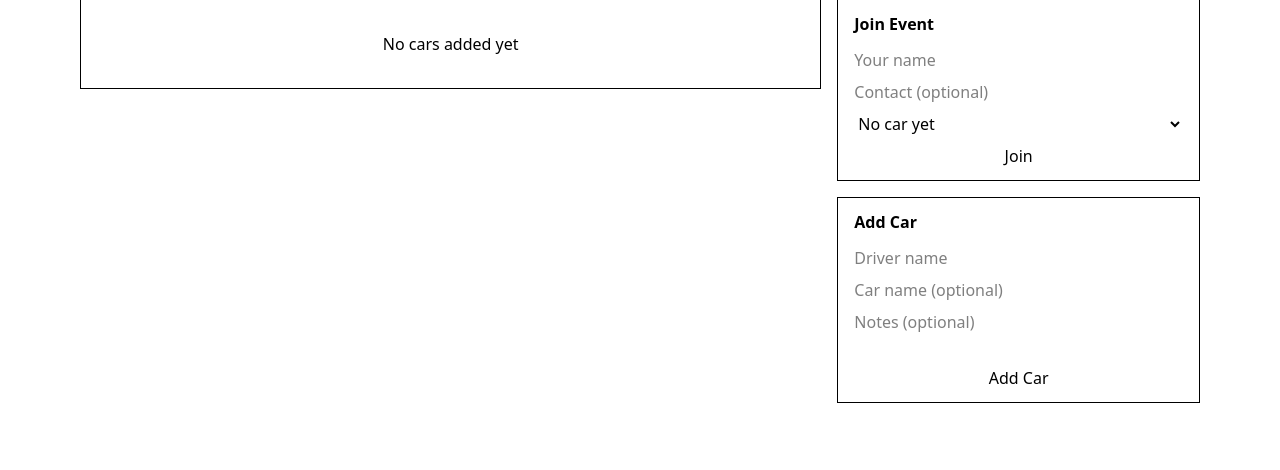
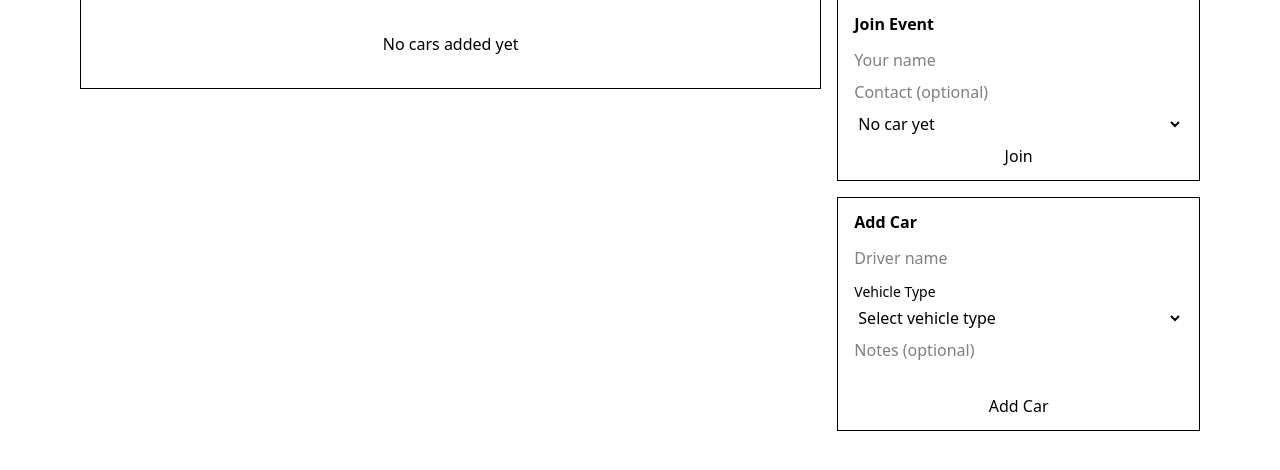
Before and after one commit to zorexsalvo/karpool, a Django app: template templates/events/event_detail.html in a window 1280 px wide. Shown: the part 147-617 px from the top of the page. Run offline with Django 3.2, Linux system fonts and the light colour scheme; the template is opened without the code that fills it, so the values that code supplies are empty; some libraries are stand-ins or nearby versions.

Commit message:
feat(events): update car display and vehicle type selection

```diff
--- a/templates/events/event_detail.html
+++ b/templates/events/event_detail.html
@@ -47,15 +47,12 @@
                             <div class="flex items-center gap-2">
                                 <h3 class="font-bold text-sm md:text-lg">{{ car.driver_name }}</h3>
                                 <div class="badge badge-sm md:badge-md badge-primary">Driver</div>
+                                {% if car.car_name %}
+                                    <div class="badge badge-outline badge-sm">
+                                        {{ car.car_name|capfirst }}
+                                    </div>
+                                {% endif %}
                             </div>
-                            {% if car.car_name %}
-                                <p class="text-base-content/70 text-xs md:text-sm flex items-center gap-1 mt-0.5">
-                                    <svg xmlns="http://www.w3.org/2000/svg" class="h-3 w-3 md:h-4 md:w-4" fill="none" viewBox="0 0 24 24" stroke="currentColor">
-                                        <path stroke-linecap="round" stroke-linejoin="round" stroke-width="2" d="M15 7a2 2 0 012 2m4 0a6 6 0 01-7.743 5.743L11 17H9v2H7v2H4a1 1 0 01-1-1v-2.586a1 1 0 01.293-.707l5.964-5.964A6 6 0 1121 9z" />
-                                    </svg>
-                                    {{ car.car_name }}
-                                </p>
-                            {% endif %}
                         </div>
                     </div>
                     <div class="flex items-center gap-2">
@@ -187,7 +184,7 @@
                         <select name="car" class="select select-bordered select-sm md:select-md text-sm md:text-base">
                             <option value="">No car yet</option>
                             {% for car in cars %}
-                                <option value="{{ car.id }}">{{ car.driver_name }}{% if car.car_name %} ({{ car.car_name }}){% endif %}</option>
+                                <option value="{{ car.id }}">{{ car.driver_name }}{% if car.car_name %} - {{ car.car_name }}{% endif %}</option>
                             {% endfor %}
                         </select>
                     </div>
@@ -207,8 +204,14 @@
                                class="input input-bordered input-sm md:input-md text-sm md:text-base" required>
                     </div>
                     <div class="form-control">
-                        <input type="text" name="car_name" placeholder="Car name (optional)"
-                               class="input input-bordered input-sm md:input-md text-sm md:text-base">
+                        <label class="label py-1">
+                            <span class="label-text text-xs md:text-sm">Vehicle Type</span>
+                        </label>
+                        <select name="car_name" class="select select-bordered select-sm md:select-md text-sm md:text-base">
+                            <option value="">Select vehicle type</option>
+                            <option value="Car">Car</option>
+                            <option value="Motorcycle">Motorcycle</option>
+                        </select>
                     </div>
                     <div class="form-control">
                         <textarea name="notes" placeholder="Notes (optional)" rows="2"
@@ -234,7 +237,7 @@
                 <select name="car" id="carSelect" class="select select-bordered select-sm md:select-md text-sm md:text-base">
                     <option value="">Unassigned</option>
                     {% for car in cars %}
-                        <option value="{{ car.id }}">{{ car.driver_name }}{% if car.car_name %} ({{ car.car_name }}){% endif %}</option>
+                        <option value="{{ car.id }}">{{ car.driver_name }}{% if car.car_name %} - {{ car.car_name }}{% endif %}</option>
                     {% endfor %}
                 </select>
             </div>
```
